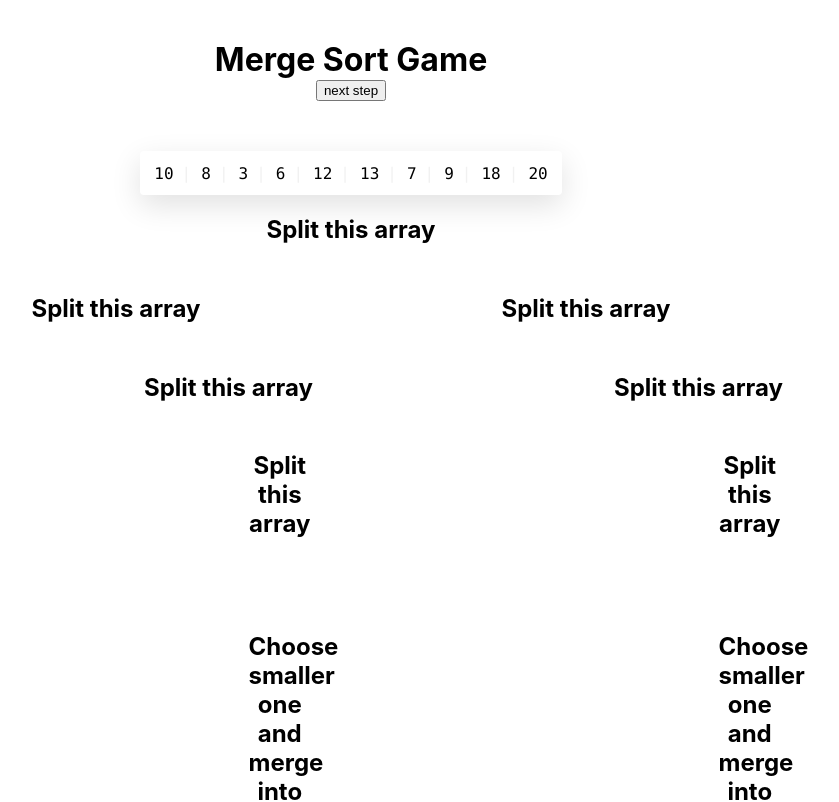
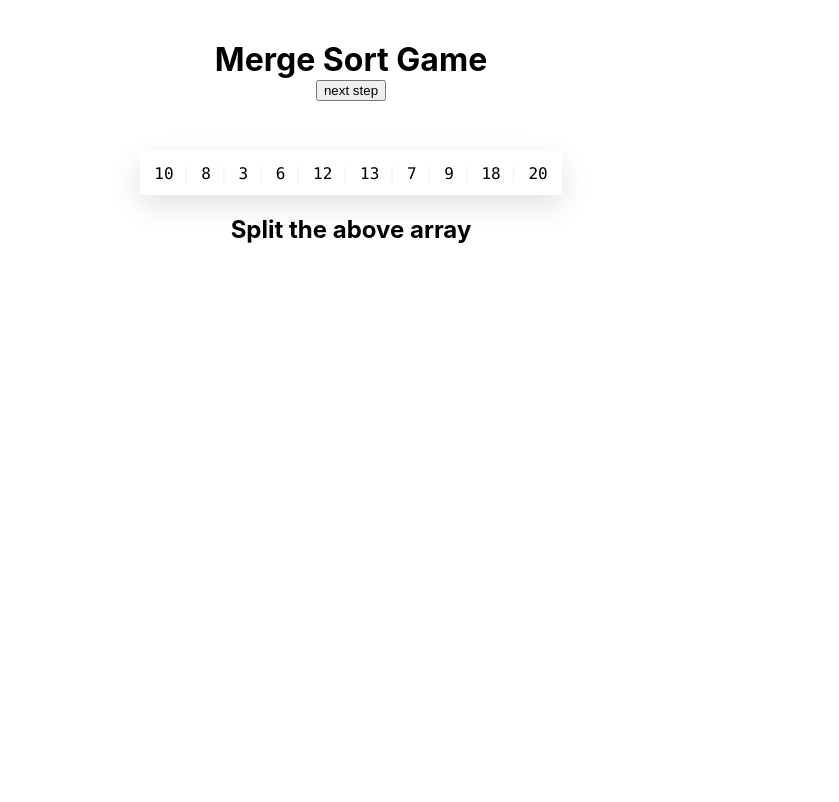
Before and after one commit to ShaimaaAliECE/se3350_project-group-19, a React (Create React App) app: page / in a window 1280 px wide. Shown: the top 802 px of the page, without its empty margins (289-1128 px from the left). Built offline with nearby package versions, Linux system fonts and the light colour scheme.

Commit message:
Interactive inegration

```diff
--- a/src/App.js
+++ b/src/App.js
@@ -4,7 +4,6 @@ import generateRandomArray from "./rand_array";
 //Global variable to control flow
 var i =0;
 var arr = generateRandomArray(10, 20);
-
 class List extends Component {
   static propTypes = {
     values: PropTypes.array.isRequired
@@ -59,13 +58,37 @@ class Join extends Component {
     sorted.forEach((x, i) => (array[left + i] = x));
     return (
       <div>
-      {i<maxCount && (<List values={sorted} />)}
+      {i<maxCount && (<MergeInstruction/>)}
+      {i<maxCount && (<List values={sorted} /> )}
       </div>
     );
   }
 }
 
+class SplitInstruction extends Component {
+  render(){
+  return (
+    <div>
+      {(<h2>Split the above array</h2>)}
+      </div>
+  )
+  }
+}
+
+class MergeInstruction extends Component {
+  render(){
+  return (
+    <div>
+      {(<h2>Choose smaller one and merge into new array</h2>)}
+      </div>
+  )
+  }
+}
 class MergeSort extends Component {
+
+  constructor(props){
+    super(props)
+  }
 
   static propTypes = {
     array: PropTypes.array.isRequired,
@@ -84,11 +107,9 @@ class MergeSort extends Component {
         {chunk.length !=1 && (
 
           <>
-            <h2>Split this array</h2>
             <MergeSort {...this.props} right={mid} currCount = {0} />
             <MergeSort {...this.props} left={mid} currCount = {0}   />
             <div className="join">
-            <h2>Choose smaller one and merge into new array</h2>
               <Join {...this.props} mid={mid} currCount = {0} />
             </div>
 
@@ -109,6 +130,7 @@ class MergeSort extends Component {
       <div className="input">
 
         {i<maxCount && (<List values={chunk}/>)}
+        {i<maxCount && chunk.length != 1 && (<SplitInstruction/>)}
       </div>
   );
   }
```
